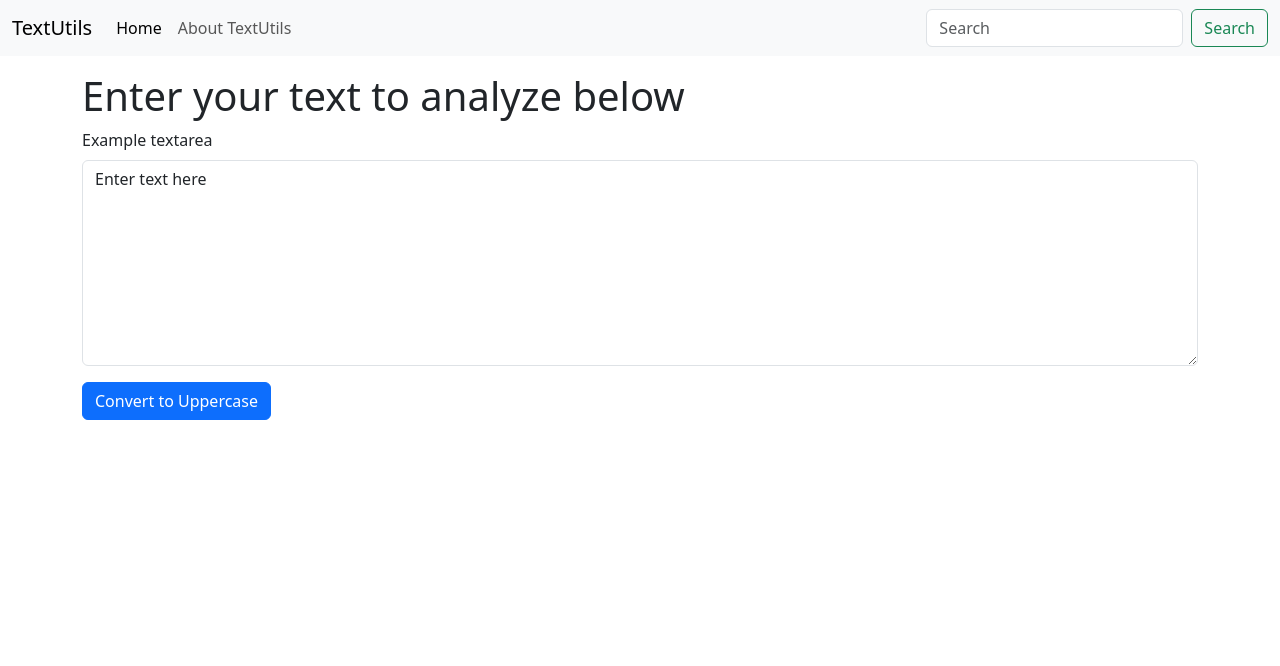
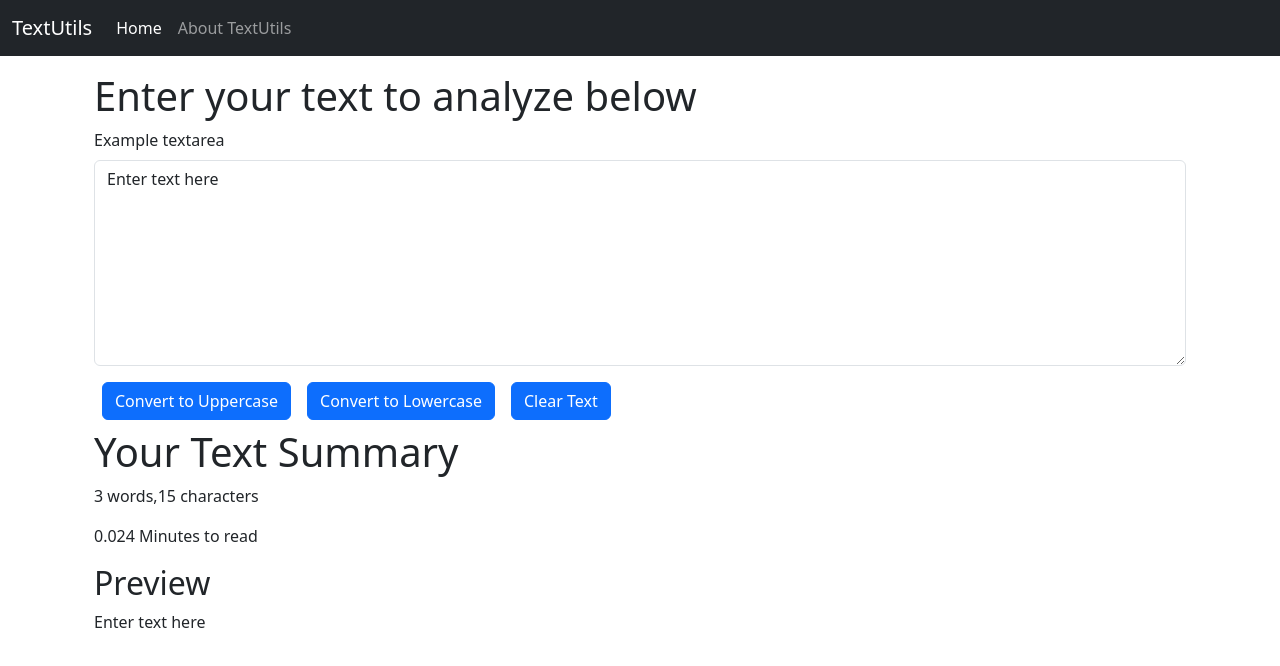
Before and after one commit to lokeshdissrani/textutils, a React (Create React App) app: page / in a window 1280 px wide. Shown: the top 666 px of the page. Built offline with nearby package versions, Linux system fonts and the light colour scheme.

Commit message:
Text Analyzer Completed

```diff
--- a/src/components/Navbar.js
+++ b/src/components/Navbar.js
@@ -4,7 +4,7 @@ import PropTypes from 'prop-types'
     export default function Navbar(props) {
     return (
 
-            <nav className="navbar navbar-expand-lg bg-body-tertiary">
+            <nav className="navbar navbar-expand-lg navbar-dark bg-dark">
     <div className="container-fluid">
         <a className="navbar-brand" href="/">{props.title}</a>
         <button className="navbar-toggler" type="button" data-bs-toggle="collapse" data-bs-target="#navbarSupportedContent" aria-controls="navbarSupportedContent" aria-expanded="false" aria-label="Toggle navigation">
@@ -20,10 +20,10 @@ import PropTypes from 'prop-types'
             </li>
 
         </ul>
-        <form className="d-flex" role="search">
+        {/* <form className="d-flex" role="search">
             <input className="form-control me-2" type="search" placeholder="Search" aria-label="Search"/>
-            <button className="btn btn-outline-success" type="submit">Search</button>
-        </form>
+            <button className="btn btn-primary" type="submit">Search</button>
+        </form> */}
         </div>
     </div>
     </nav>
--- a/src/components/TextForm.js
+++ b/src/components/TextForm.js
@@ -7,19 +7,37 @@ export default function TextForm(props) {
         setText(text.toUpperCase())
     }
 
+    const handleLoClick = () => {
+        setText(text.toLowerCase())
+    }
+
+    const handleClearClick = () => {
+        setText("")
+    }
+
     const handleOnChange = (event) => {
         setText(event.target.value)
 
     }
   return (
-
-        <div>
+        <>
+        <div className='container'>
             <h1>{props.heading}</h1>
             <div className="mb-3">
                 <label htmlFor="myBox" class="form-label">Example textarea</label>
                 <textarea className="form-control" id="myBox" rows="8" value={text} onChange={handleOnChange}></textarea>
             </div>
-            <button className="btn btn-primary" onClick={handleUpClick}>Convert to Uppercase</button>
+            <button className="btn btn-primary mx-2" onClick={handleUpClick}>Convert to Uppercase</button>
+            <button className="btn btn-primary mx-2" onClick={handleLoClick}>Convert to Lowercase</button>
+            <button className="btn btn-primary mx-2" onClick={handleClearClick}>Clear Text</button>
         </div>
+        <div className='container my-2'>
+            <h1>Your Text Summary</h1>
+            <p>{text.split(" ").length} words,{text.length} characters</p>
+            <p>{(text.split(" ").length)*0.008} Minutes to read</p>
+            <h2>Preview</h2>
+            <p>{text}</p>
+        </div>
+        </>
   )
 }
```
